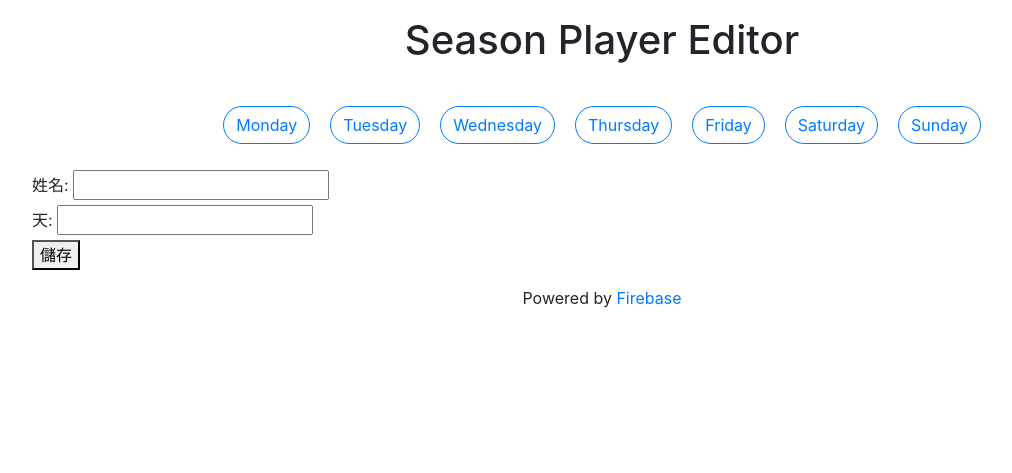
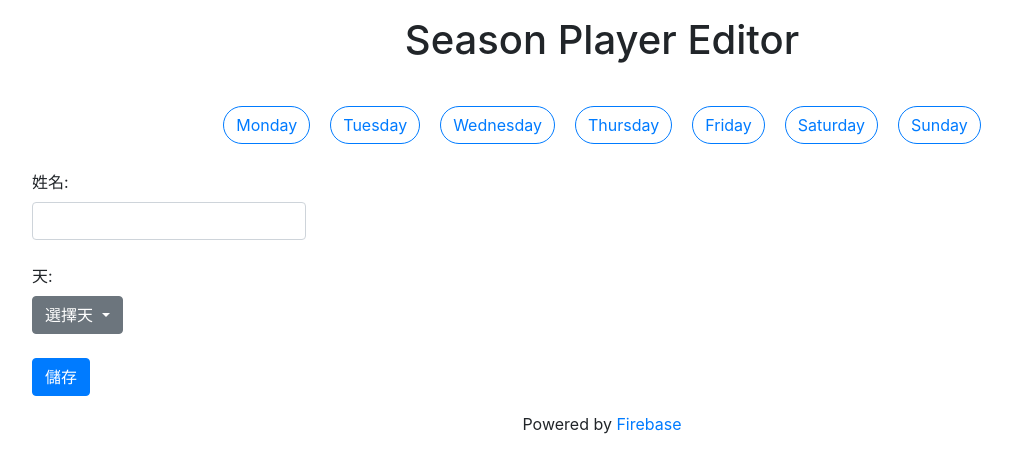
Before and after one commit to evafan1999/badminton_SeasonPlayerEditor, a FastAPI app: page / in a window 1280 px wide. Shown: the top 473 px of the page, without its empty margins (38-1050 px from the left). Run offline with FastAPI, Linux system fonts and the light colour scheme; some libraries are stand-ins or nearby versions.

Commit message:
day input change to toggle

```diff
--- a/main.py
+++ b/main.py
@@ -39,7 +39,7 @@ def get_firebase_data():
 
 # 寫入firebase
 @app.post("/write")
-def write(request: Request, name: str, day: int):
+def write(request: Request, name: str, day: str):
     # 讀取資料
     firebase_data = read_firebase_data()
     # 寫入資料
--- a/templates/index.html
+++ b/templates/index.html
@@ -8,6 +8,9 @@
     <link rel="stylesheet" href="https://stackpath.bootstrapcdn.com/bootstrap/4.3.1/css/bootstrap.min.css">
 
     <script src="https://code.jquery.com/jquery-3.7.1.min.js" integrity="sha256-/JqT3SQfawRcv/BIHPThkBvs0OEvtFFmqPF/lYI/Cxo=" crossorigin="anonymous"></script>
+    <!-- Bootstrap Bundle with Popper -->
+    <script src="https://cdn.jsdelivr.net/npm/bootstrap@5.3.0/dist/js/bootstrap.bundle.min.js"></script>
+
     <style>
 
     </style>
@@ -30,15 +33,29 @@
         <div class="row mt-3">
         <!-- 新增新成员的表單 -->
             <form id="addPlayerForm">
-                <label for="name">姓名:</label>
-                <input type="text" id="name" name="name" required>
+                <label for="name" class="form-label">姓名:</label>
+                <input type="text" id="name" name="name" class="form-control" required>
                 <br>
 
-                <label for="day">天:</label>
-                <input type="text" id="day" name="day" required>
+                <label for="day" class="form-label">天:</label>
                 <br>
-
-                <button id="save" type="button">儲存</button>
+                <div class="dropdown">
+                    <button class="btn btn-secondary dropdown-toggle" type="button" id="day-toggle" data-bs-toggle="dropdown" aria-expanded="false">
+                        選擇天
+                    </button>
+                    <ul class="dropdown-menu" aria-labelledby="day-toggle">
+                        <li><a class="dropdown-item" href="#" onclick="setDay('monday')">Monday</a></li>
+                        <li><a class="dropdown-item" href="#" onclick="setDay('tuesday')">Tuesday</a></li>
+                        <!-- <li><a class="dropdown-item" href="#">Wednesday</a></li>
+                        <li><a class="dropdown-item" href="#">Thursday</a></li>
+                        <li><a class="dropdown-item" href="#">Friday</a></li>
+                        <li><a class="dropdown-item" href="#">Saturday</a></li>
+                        <li><a class="dropdown-item" href="#">Sunday</a></li> -->
+                    </ul>
+                </div>
+                <!-- <input type="text" id="day" name="day" class="form-control" required> -->
+                <br>
+                <button id="save" type="button" class="btn btn-primary">儲存</button>
             </form>
         </div>
     </div>
@@ -46,15 +63,21 @@
         <!-- 引入外部 JavaScript 文件 -->
         <!-- <script src="/SeasonPlayerEditor/form.js"></script> -->
         <script>
+            let day = '';
+
+            function setDay(selectedDay) {
+                day = selectedDay;
+                document.getElementById('day-toggle').textContent = selectedDay;
+            }
+
             $("#save").click(function() {
-                const name= $("#name").val()
-                const day= $("#day").val()
-                console.log(name, day)
+                const name= $("#name").val();
+                console.log(name, day);
                 fetch(`http://127.0.0.1:8000/write?name=${name}&day=${day}`, {
                     method: 'POST',
                     body: JSON.stringify({
                         name: $("#name").val(),
-                        day: $("#day").val()
+                        day: day
                     }),
                     headers: {
                         'Content-Type': 'application/json'
@@ -74,9 +97,6 @@
                     console.error('Error:', error);
                 });
             });
-        </script>
-
-    <script>
             // JavaScript
             const days = ["Monday", "Tuesday", "Wednesday", "Thursday", "Friday", "Saturday", "Sunday"];
 
@@ -93,8 +113,8 @@
             });
 
             // 打開表單
-        function openForm(day) {
-            const formUrl = `/form/${day}`;
+            function openForm(days) {
+                const formUrl = `/form/${days}`;
 
                 fetch(formUrl)
                     .then(response => {
@@ -104,7 +124,7 @@
                         return response.text();
                     })
                     .then(html => {
-                    console.log(`Form content for ${day}:`, html);
+                        console.log(`Form content for ${days}:`, html);
                         document.getElementById('form-container').innerHTML = html;
                     })
                     .catch(error => {
```
Also changed, not shown: form.js (+10 -10 lines). Lines whose indentation alone changed are shown as unchanged.
